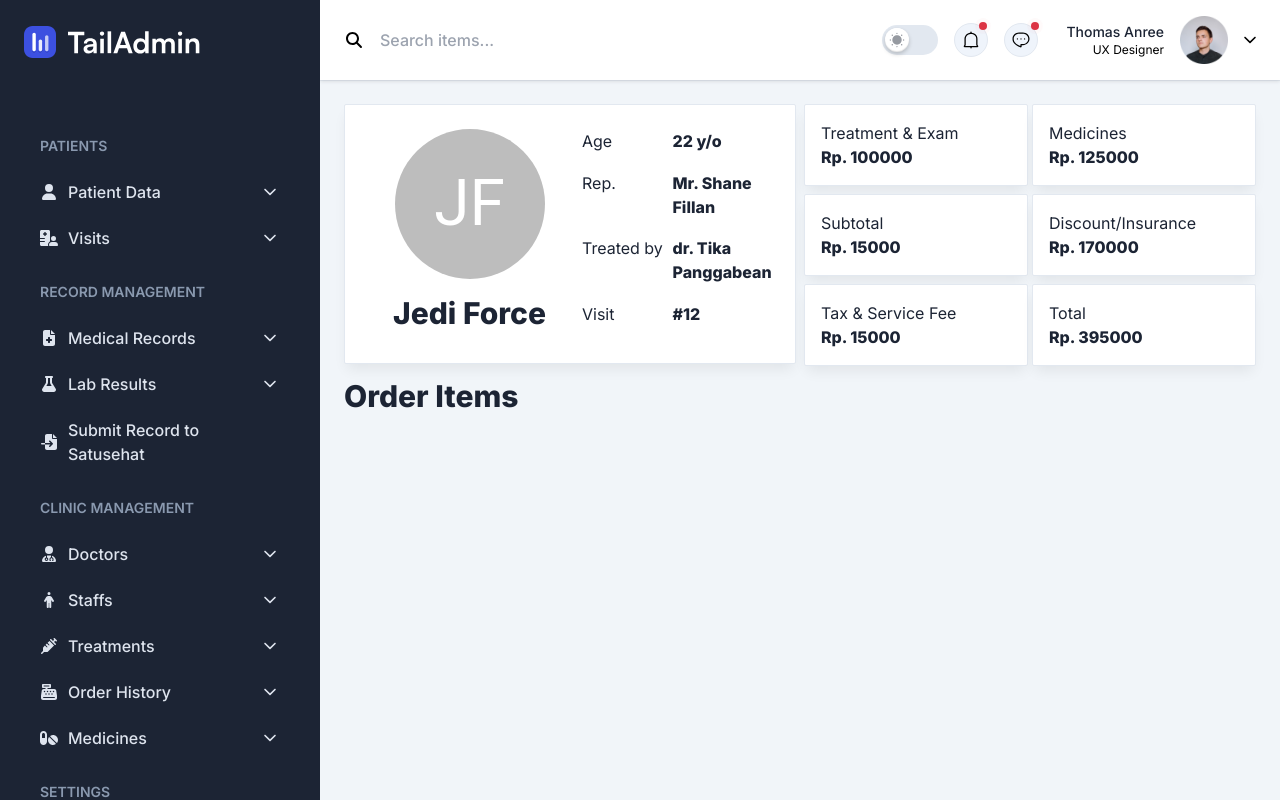
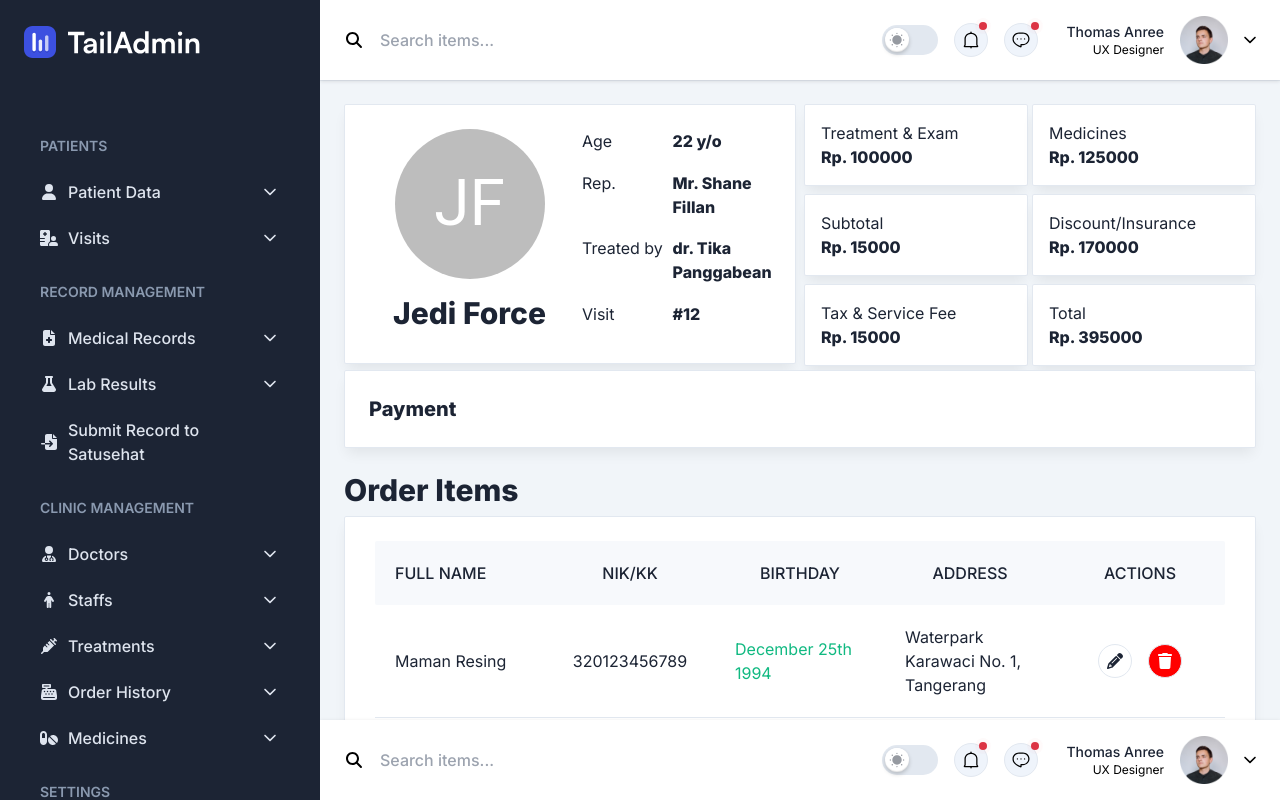
Before and after one commit to ahmadoji01/healthcare-is-web-app, a Next.js app: page /operational/cashier/order-summary in a window 1280 px wide. Built offline with nearby package versions, Linux system fonts and the light colour scheme; a web font is replaced by a local one.

Commit message:
ux(pos): Add Footer

```diff
--- /dev/null
+++ b/app/operational/cashier/common/Footer/index.tsx
@@ -0,0 +1,54 @@
+import { faHeart, faMapPin, faSearch, faWindowRestore } from "@fortawesome/free-solid-svg-icons";
+import { FontAwesomeIcon } from "@fortawesome/react-fontawesome";
+import { BottomNavigation, BottomNavigationAction } from "@mui/material";
+import DarkModeSwitcher from "../Header/DarkModeSwitcher";
+import DropdownNotification from "../Header/DropdownNotification";
+import DropdownMessage from "../Header/DropdownMessage";
+import DropdownUser from "../Header/DropdownUser";
+
+const Footer = () => {
+
+    return (
+        <footer className="sticky bottom-0 z-999 flex w-full bg-white drop-shadow-1 dark:bg-boxdark dark:drop-shadow-none">
+            <div className="flex flex-grow items-center justify-between px-4 py-4 shadow-2 md:px-6 2xl:px-11">
+                <div className="hidden sm:block">
+                <form action="https://formbold.com/s/unique_form_id" method="POST">
+                    <div className="relative">
+                    <button className="absolute left-0 top-1/2 -translate-y-1/2">
+                        <FontAwesomeIcon width={20} icon={faSearch} />
+                    </button>
+                    <input
+                        type="text"
+                        placeholder="Search items..."
+                        className="w-full bg-transparent pl-9 pr-4 font-medium focus:outline-none xl:w-125"
+                    />
+                    </div>
+                </form>
+                </div>
+
+                <div className="flex items-center gap-3 2xsm:gap-7">
+                <ul className="flex items-center gap-2 2xsm:gap-4">
+                    {/* <!-- Dark Mode Toggler --> */}
+                    <DarkModeSwitcher />
+                    {/* <!-- Dark Mode Toggler --> */}
+
+                    {/* <!-- Notification Menu Area --> */}
+                    <DropdownNotification />
+                    {/* <!-- Notification Menu Area --> */}
+
+                    {/* <!-- Chat Notification Area --> */}
+                    <DropdownMessage />
+                    {/* <!-- Chat Notification Area --> */}
+                </ul>
+
+                {/* <!-- User Area --> */}
+                <DropdownUser />
+                {/* <!-- User Area --> */}
+                </div>
+            </div>
+        </footer>
+    )
+
+}
+
+export default Footer;
--- /dev/null
+++ b/app/operational/cashier/common/PaymentMethods/payment-methods.tsx
@@ -0,0 +1,14 @@
+
+const PaymentMethods = () => {
+    return (
+        <div className="rounded-sm border border-stroke p-6 bg-white shadow-default dark:border-strokedark dark:bg-boxdark">
+            <h4 className="text-xl font-extrabold text-black dark:text-white">Payment</h4>
+            <div>
+
+            </div>
+        </div>
+    );
+
+}
+
+export default PaymentMethods;
--- a/app/operational/cashier/layout.tsx
+++ b/app/operational/cashier/layout.tsx
@@ -8,6 +8,7 @@ import Loader from "@/components/Dashboard/Loader";
 import Header from "./common/Header";
 import { ThemeProvider, createTheme } from "@mui/material";
 import Sidebar from "./common/Sidebar";
+import Footer from "./common/Footer";
 
 export default function RootLayout({
   children,
@@ -53,6 +54,7 @@ export default function RootLayout({
                     </div>
                   </main>
                 </ThemeProvider>
+                <Footer />
               </div>
             </div>
           )}
--- a/app/operational/cashier/order-summary/page.tsx
+++ b/app/operational/cashier/order-summary/page.tsx
@@ -1,3 +1,7 @@
+'use client';
+
+import OrderItemList from "@/modules/orders/application/list/order-item.list";
+import PaymentMethods from "../common/PaymentMethods/payment-methods";
 import OrderTotals from "../common/order-totals";
 import PatientOverview from "../common/patient-overview";
 
@@ -13,8 +17,14 @@ const OrderSummary = () => {
                     <OrderTotals />
                 </div>
             </div>
-            <div className="mt-2 text-black dark:text-white">
-                <h3 className="text-3xl font-extrabold">Order Items</h3>
+            <div className="flex">
+                <div className="w-full gap-2">
+                    <PaymentMethods />
+                </div>
+            </div>
+            <div className="mt-6 text-black dark:text-white">
+                <h3 className="text-3xl font-extrabold mb-2">Order Items</h3>
+                <OrderItemList />
             </div>
         </>
     );
--- a/modules/orders/application/list/order-item.list.tsx
+++ b/modules/orders/application/list/order-item.list.tsx
@@ -6,15 +6,9 @@ import { FontAwesomeIcon } from "@fortawesome/react-fontawesome";
 import { faPencil, faTrash } from "@fortawesome/free-solid-svg-icons";
 import { motion } from "framer-motion";
 import { useEffect, useState } from "react";
-import { Pagination } from "@mui/material";
 import { PageNav } from "@/components/Dashboard/PageNav/PageNav";
 
-interface PatientListTableProps {
-  handleEditModal: any,
-  handleDeleteModal: any,
-}
-
-const OrderItemList = ({ handleEditModal, handleDeleteModal }: PatientListTableProps) => {
+const OrderItemList = () => {
   const [patients, setPatients] = useState<Patient[]>();
 
   useEffect(() => {
@@ -82,7 +76,6 @@ const OrderItemList = ({ handleEditModal, handleDeleteModal }: PatientListTableP
                 <motion.li className="relative" whileHover={{ scale: 1.2, transition: { duration: 0.2 }}} whileTap={{ scale:0.9 }} >
                   <Link
                     href="#"
-                    onClick={handleEditModal}
                     className="relative flex h-8.5 w-8.5 items-center justify-center rounded-full border-[0.5px] border-stroke hover:text-primary dark:border-strokedark dark:bg-meta-4 dark:text-white"
                     >
                     <FontAwesomeIcon width={18} height={18} icon={faPencil} />
@@ -91,7 +84,6 @@ const OrderItemList = ({ handleEditModal, handleDeleteModal }: PatientListTableP
                 <motion.li className="relative" whileHover={{ scale: 1.2, transition: { duration: 0.2 }}} whileTap={{ scale:0.9 }} >
                   <Link
                     href="#"
-                    onClick={handleDeleteModal}
                     style={{ background: "red" }}
                     className="relative flex h-8.5 w-8.5 items-center justify-center rounded-full border-[0.5px] border-stroke hover:text-primary dark:border-strokedark dark:bg-meta-4 dark:text-white"
                     >
```
